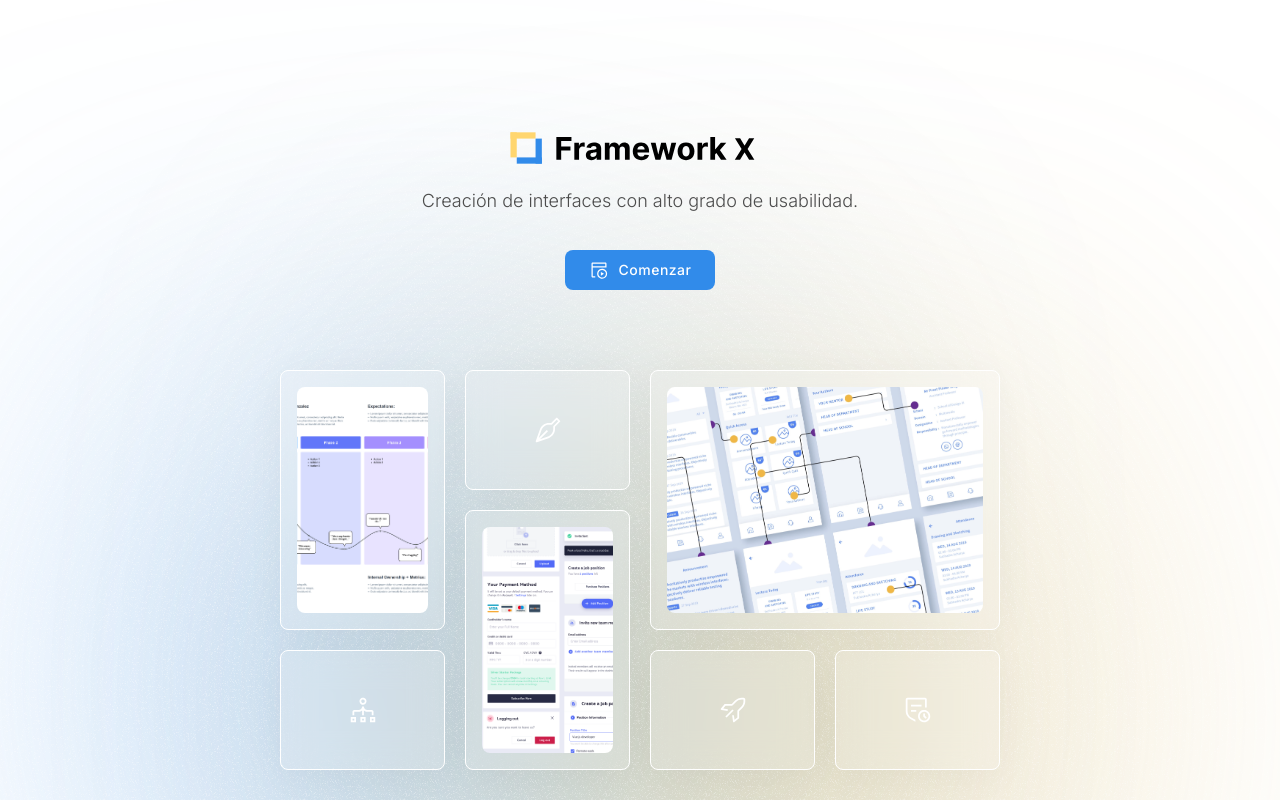
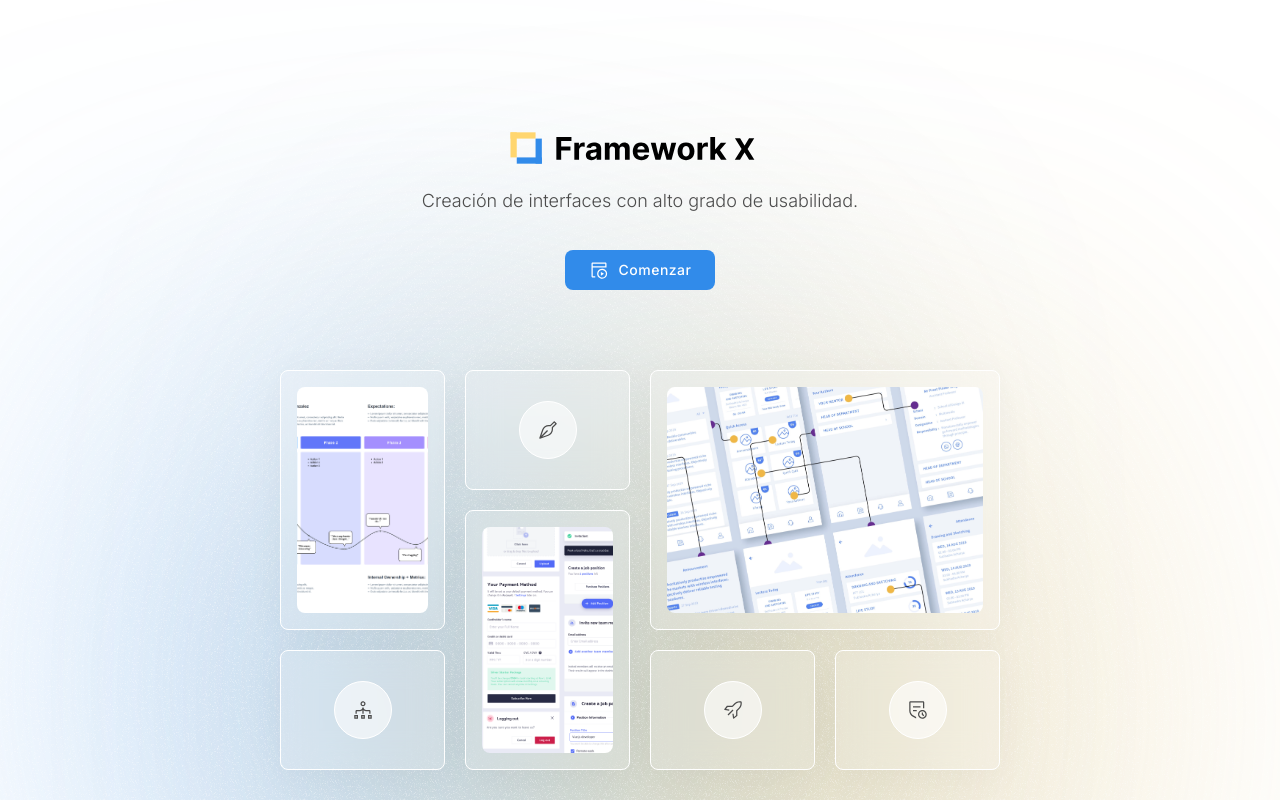
Before and after one commit to unheval-design/framework-x, a Vue app: page / in a window 1280 px wide. Built offline with nearby package versions, Linux system fonts and the light colour scheme.

Commit message:
Refactor: welcome page adjust colors

```diff
--- a/src/views/Welcome.vue
+++ b/src/views/Welcome.vue
@@ -33,7 +33,9 @@ import Logo from '@/components/drawable/Logo.vue';
                 </article>
                 <article class="stage">
                     <div class="stage_wrapper">
+                        <i>
                             <IconDesign />
+                        </i>
                         <p>Diseño</p>
                     </div>
                 </article>
@@ -45,7 +47,9 @@ import Logo from '@/components/drawable/Logo.vue';
                 </article>
                 <article class="stage">
                     <div class="stage_wrapper">
+                        <i>
                             <IconMap />
+                        </i>
                         <p>Análisis</p>
                     </div>
                 </article>
@@ -57,13 +61,17 @@ import Logo from '@/components/drawable/Logo.vue';
                 </article>
                 <article class="stage">
                     <div class="stage_wrapper">
+                        <i>
                             <IconLaunch />
+                        </i>
                         <p>Implementación</p>
                     </div>
                 </article>
                 <article class="stage">
                     <div class="stage_wrapper">
+                        <i>
                             <IconTest />
+                        </i>
                         <p>Pruebas</p>
                     </div>
                 </article>
@@ -187,10 +195,21 @@ import Logo from '@/components/drawable/Logo.vue';
                         /* background-color: white; */
                         width: 100%;
                         height: 100%;
+                        i {
+                            backdrop-filter: blur(1px);
+                            background-color: rgba(white, 0.5);
+                            border: 1px solid white;
+                            border-radius: 50%;
+                            width: 56px;
+                            height: 56px;
+                            display: flex;
+                            align-items: center;
+                            justify-content: center;
                             svg {
-                            width: 28px;
-                            height: 28px;
-                            fill: white;
+                                width: 20px;
+                                height: 20px;
+                                fill: var(--text_color_70);
+                            }
                         }
                         p {
                             font-size: var(--text_size_sm);
@@ -217,8 +236,12 @@ import Logo from '@/components/drawable/Logo.vue';
                     border: 1px solid rgba(white, 0.2);
                     &.stage {
                         .stage_wrapper {
+                            i {
+                                background-color: rgba(white, 0.15);
+                                border: 1px solid rgba(white, 0.3);
                                 svg {
-                                fill: rgba(white, 0.7);
+                                    fill: var(--text_color);
+                                }
                             }
                             p {
                                 color: rgba(white, 0.7);
```
Lines whose indentation alone changed are shown as unchanged.
